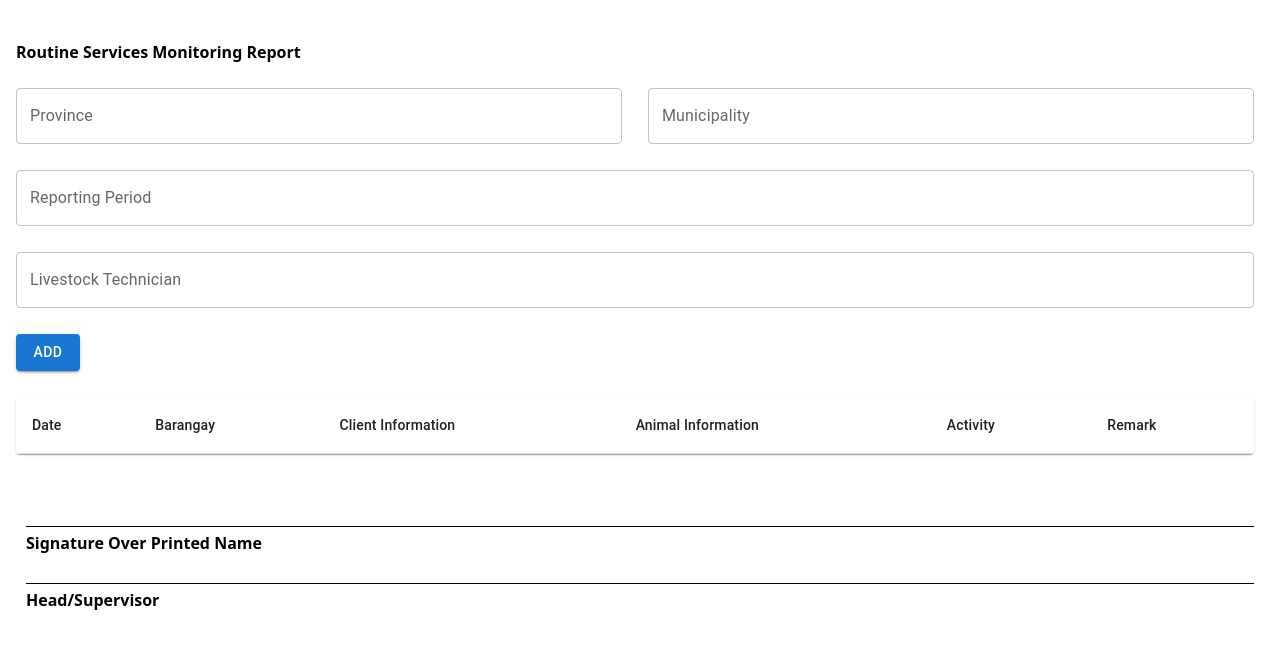
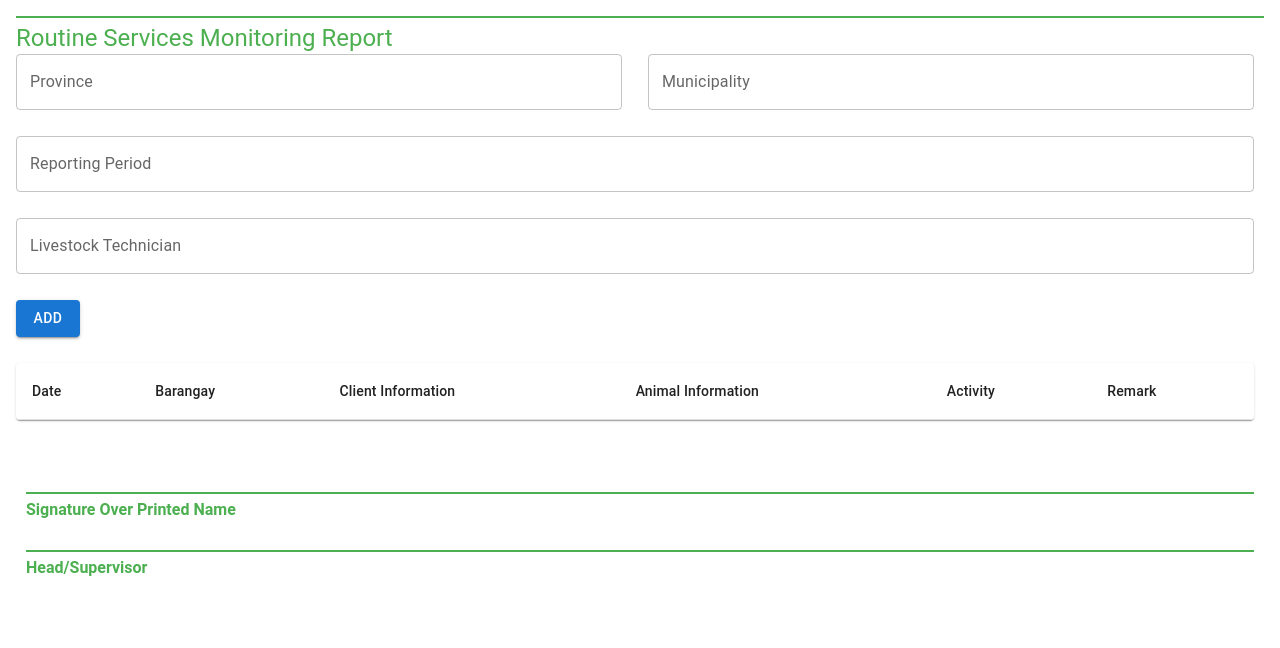
Before and after one commit to TonYacapin/PAAW, a React (Create React App) app in the folder dashboard/: page /rsmr in a window 1280 px wide. Shown: the top 648 px of the page. Built offline with nearby package versions, Linux system fonts and the light colour scheme.

Commit message:
rsmr v.2

```diff
--- /dev/null
+++ b/dashboard/src/pages/Livestock and Poultry DRRM/RoutineServicesMonitoringReport.css
@@ -0,0 +1,44 @@
+/* General Styles */
+body {
+    margin: 0;
+    font-family: Roboto, Arial, sans-serif;
+  }
+
+  .MuiTypography-root {
+    margin-bottom: 16px;
+  }
+
+  /* Green Theme for Buttons */
+  .MuiButton-contained {
+    background-color: #4caf50; /* Green */
+    color: #fff;
+  }
+
+  .MuiButton-contained:hover {
+    background-color: #45a049; /* Darker Green */
+  }
+
+  /* Underlined Title */
+  .underlined-title {
+    border-top: 2px solid #4caf50;
+    padding-top: 4px;
+    margin-bottom: 8px;
+    color: #4caf50;
+    font-weight: bold;
+  }
+
+  /* Responsive Styles */
+  @media (max-width: 600px) {
+    .MuiGrid-item {
+      padding: 8px;
+    }
+
+    .MuiDialogContent-root {
+      padding: 8px;
+    }
+  }
+
+  /* Modal Styles */
+  .MuiDialog-paper {
+    padding: 16px;
+  }
--- a/dashboard/src/pages/Livestock and Poultry DRRM/RoutineServicesMonitoringReport.js
+++ b/dashboard/src/pages/Livestock and Poultry DRRM/RoutineServicesMonitoringReport.js
@@ -22,6 +22,7 @@ import {
   Select,
   MenuItem,
 } from "@mui/material";
+import "./RoutineServicesMonitoringReport.css"; // Import CSS file
 
 const RoutineServicesMonitoringReport = () => {
   const [rows, setRows] = useState([]);
@@ -65,9 +66,9 @@ const RoutineServicesMonitoringReport = () => {
 
   return (
     <Box sx={{ padding: 2 }}>
-        <br />
-        <p><b>Routine Services Monitoring Report</b></p>
-        <br />
+      <Typography variant="h5" className="underlined-title">
+        Routine Services Monitoring Report
+      </Typography>
       <Grid container spacing={2}>
         {/* Text Fields */}
         <Grid item xs={12} md={6}>
@@ -140,24 +141,13 @@ const RoutineServicesMonitoringReport = () => {
       {/* Signature Section */}
       <Box sx={{ marginTop: 4 }}>
         <Grid item xs={12}>
-          <div
-            style={{
-              borderTop: "1px solid black",
-              paddingTop: "4px",
-              marginBottom: "8px",
-            }}
-          >
-            <strong>Signature Over Printed Name</strong>
+          <div className="underlined-title">
+            Signature Over Printed Name
           </div>
         </Grid>
         <Grid item xs={12}>
-          <div
-            style={{
-              borderTop: "1px solid black",
-              paddingTop: "4px",
-            }}
-          >
-            <strong>Head/Supervisor</strong>
+          <div className="underlined-title">
+            Head/Supervisor
           </div>
         </Grid>
       </Box>
```
